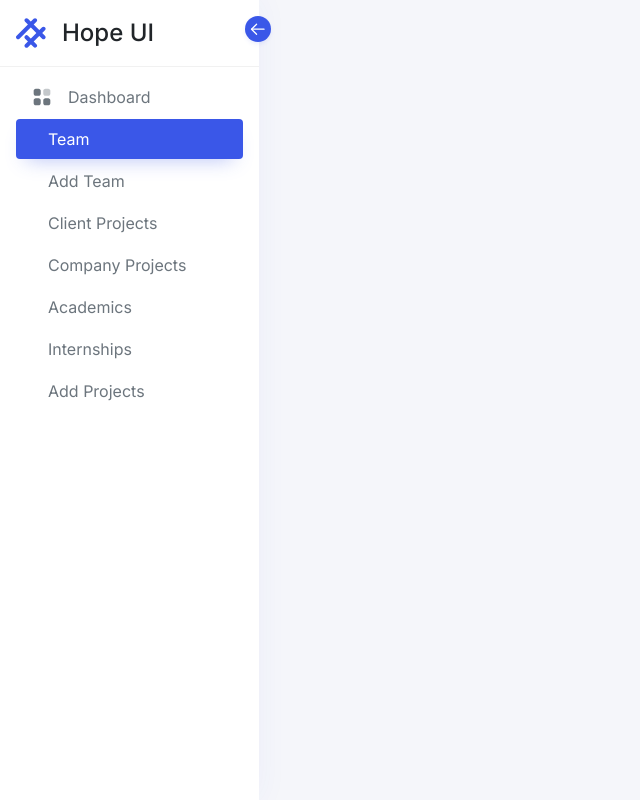
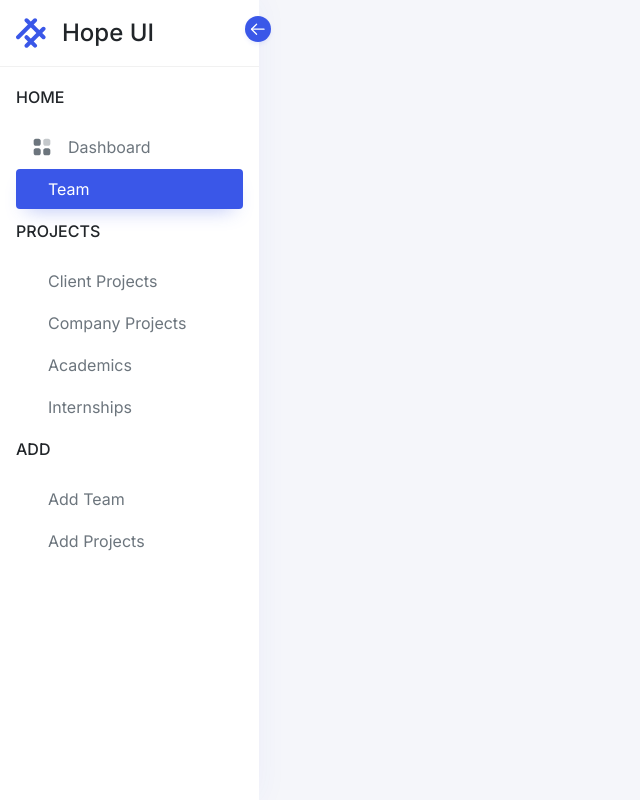
Before and after one commit to Gd0810/Department_management_system-, a Django app: template dashboard/templates/base.html in a window 1280 px wide. Shown: the whole page, without its empty margins (0-640 px from the left). Run offline with Django 3.2, Linux system fonts and the light colour scheme; the template is opened without the code that fills it, so the values that code supplies are empty; some libraries are stand-ins or nearby versions.

Commit message:
add:features_in_nav_bar

```diff
--- a/dashboard/templates/base.html
+++ b/dashboard/templates/base.html
@@ -92,6 +92,12 @@
             <div class="sidebar-list">
                 <!-- Sidebar Menu Start -->
                 <ul class="navbar-nav iq-main-menu" id="sidebar-menu">
+                    <li class="nav-item static-item">
+                        <a class="nav-link static-item disabled" href="#" tabindex="-1">
+                            <span class="default-icon">HOME</span>
+                            <span class="mini-icon">-</span>
+                        </a>
+                    </li>
                     <li class="nav-item">
                         <a class="nav-link " aria-current="page" href="#">
                             <i class="icon">
@@ -109,12 +115,14 @@
                             <span class="item-name">Team</span>
                         </a>
                     </li>
-                     <li class="nav-item">
-                        <a class="nav-link" aria-current="page" href="#">
-                            <iconify-icon icon="fluent:people-team-add-24-filled" width="22" height="22"></iconify-icon>
-                            <span class="item-name">Add Team</span>
+
+                    <li class="nav-item static-item">
+                        <a class="nav-link static-item disabled" href="#" tabindex="-1">
+                            <span class="default-icon">PROJECTS</span>
+                            <span class="mini-icon">-</span>
                         </a>
                     </li>
+
                     <li class="nav-item">
                         <a class="nav-link" aria-current="page" href="#">
                             <iconify-icon icon="fa6-solid:user-tie" width="20" height="20"></iconify-icon>
@@ -139,6 +147,19 @@
                             <span class="item-name">Internships</span>
                         </a>
                     </li>
+                    <li class="nav-item static-item">
+                        <a class="nav-link static-item disabled" href="#" tabindex="-1">
+                            <span class="default-icon">ADD</span>
+                            <span class="mini-icon">-</span>
+                        </a>
+                    </li>
+                    <li class="nav-item">
+                        <a class="nav-link" aria-current="page" href="#">
+                            <iconify-icon icon="fluent:people-team-add-24-filled" width="22" height="22"></iconify-icon>
+                            <span class="item-name">Add Team</span>
+                        </a>
+                    </li>
+
                     <li class="nav-item">
                         <a class="nav-link" aria-current="page" href="#">
                            <iconify-icon icon="tdesign:grid-add-filled" width="20" height="20"></iconify-icon>
```
